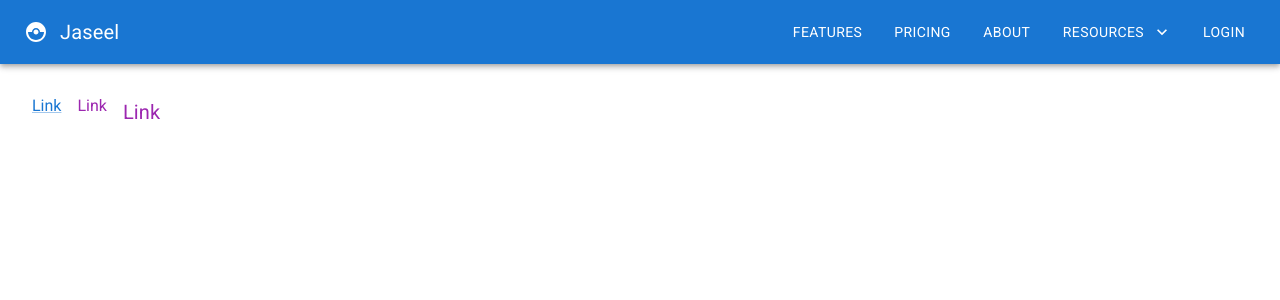
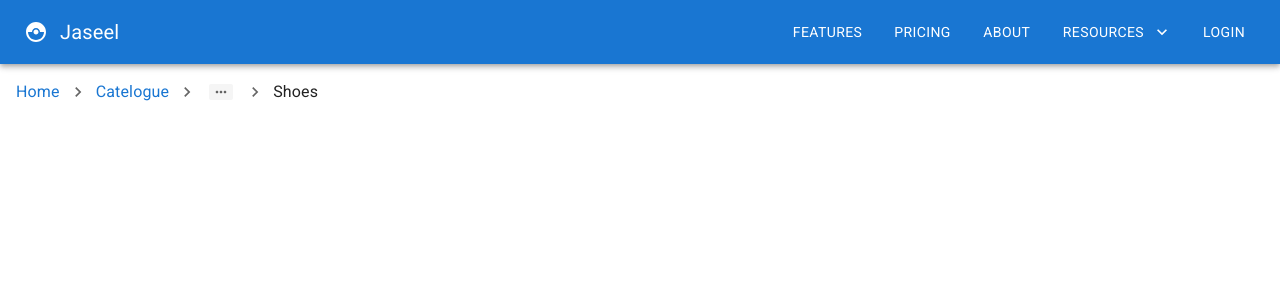
Before and after one commit to jaseel-koolath/MuiTraining, a React (Create React App) app: page / in a window 1280 px wide. Shown: the top 300 px of the page. Built offline with nearby package versions, Linux system fonts and the light colour scheme; the HTML template or start-up script is replaced by a standard one.

Commit message:
BreadCrumbs

```diff
--- a/src/App.js
+++ b/src/App.js
@@ -13,6 +13,7 @@
 import MuiImageList from "./components/MuiImageList";
 import MuiNavbar from "./components/MuiNavbar";
 import MuiLink from "./components/MuiLink";
+import MuiBreadcrumbs from "./components/MuiBreadcrumbs";
 
 function App() {
   return (
@@ -31,7 +32,8 @@
       {/* <MuiAccordion /> */}
       {/* <MuiImageList /> */}
       <MuiNavbar />
-      <MuiLink />
+      {/* <MuiLink /> */}
+      <MuiBreadcrumbs />
     </div>
   );
 }
--- /dev/null
+++ b/src/components/MuiBreadcrumbs.jsx
@@ -0,0 +1,29 @@
+import { NavigateNext } from "@mui/icons-material";
+import { Breadcrumbs, Link, Typography } from "@mui/material";
+import { Box } from "@mui/system";
+
+const MuiBreadcrumbs = () => {
+  return (
+    <Box m={2}>
+      <Breadcrumbs
+        maxItems={3}
+        // itemsAfterCollapse={2}
+        itemsBeforeCollapse={2}
+        separator={<NavigateNext fontSize='small' />}
+      >
+        <Link underline='hover' href='#'>
+          Home
+        </Link>
+        <Link underline='hover' href='#'>
+          Catelogue
+        </Link>
+        <Link underline='hover' href='#'>
+          Accessories
+        </Link>
+        <Typography color='text.primary'>Shoes</Typography>
+      </Breadcrumbs>
+    </Box>
+  );
+};
+
+export default MuiBreadcrumbs;
```
